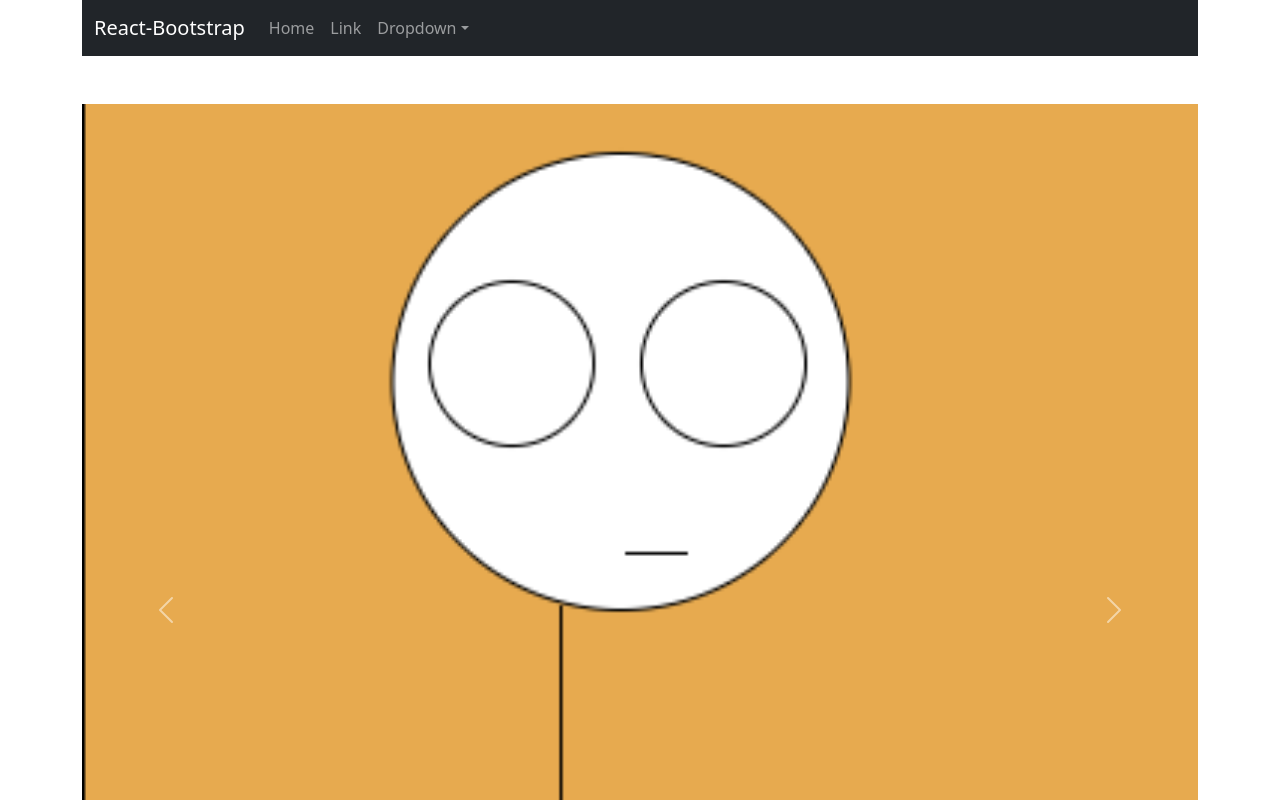
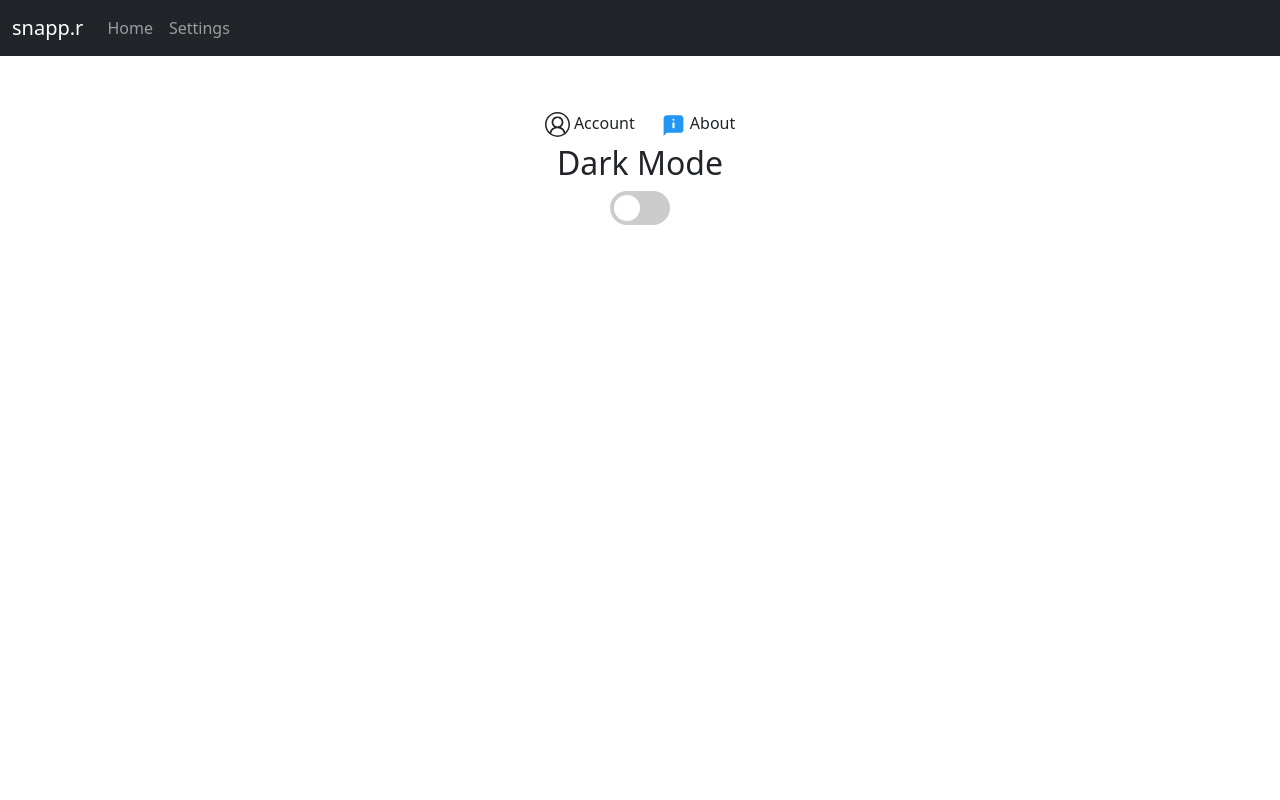
Before and after one commit to hongssam9/Project4_FrontEnd, a React (Create React App) app in the folder frontend/: page /Settings in a window 1280 px wide. Shown: the top 800 px of the page. Built offline with nearby package versions, Linux system fonts and the light colour scheme.

Commit message:
Added bunch of COmponents

```diff
--- a/frontend/package.json
+++ b/frontend/package.json
@@ -11,6 +11,7 @@
     "react-bootstrap": "^2.1.0",
     "react-dom": "^17.0.2",
     "react-icons": "^4.3.1",
+    "react-router-dom": "^5.3.0",
     "react-scripts": "5.0.0",
     "web-vitals": "^2.1.3"
   },
--- a/frontend/src/App.css
+++ b/frontend/src/App.css
@@ -37,3 +37,71 @@
     transform: rotate(360deg);
   }
 }
+
+
+/* The switch - the box around the slider */
+.switch {
+  position: relative;
+  display: inline-block;
+  width: 60px;
+  height: 34px;
+}
+
+/* Hide default HTML checkbox */
+.switch input {
+  opacity: 0;
+  width: 0;
+  height: 0;
+}
+
+/* The slider */
+.slider {
+  position: absolute;
+  cursor: pointer;
+  top: 0;
+  left: 0;
+  right: 0;
+  bottom: 0;
+  background-color: #ccc;
+  -webkit-transition: .4s;
+  transition: .4s;
+}
+
+.slider:before {
+  position: absolute;
+  content: "";
+  height: 26px;
+  width: 26px;
+  left: 4px;
+  bottom: 4px;
+  background-color: white;
+  -webkit-transition: .4s;
+  transition: .4s;
+}
+
+input:checked + .slider {
+  background-color: #2196F3;
+}
+
+input:focus + .slider {
+  box-shadow: 0 0 1px #2196F3;
+}
+
+input:checked + .slider:before {
+  -webkit-transform: translateX(26px);
+  -ms-transform: translateX(26px);
+  transform: translateX(26px);
+}
+
+/* Rounded sliders */
+.slider.round {
+  border-radius: 34px;
+}
+
+.slider.round:before {
+  border-radius: 50%;
+}
+
+/* .navbar-div {
+  margin-top: 1rem;
+} */
--- a/frontend/src/App.js
+++ b/frontend/src/App.js
@@ -1,16 +1,39 @@
 import './App.css';
-import { Button, Container } from 'react-bootstrap';
+import {Route, Link} from "react-router-dom";
+import { Button, Container, Navbar, Nav } from 'react-bootstrap';
 import Login from "./components/Login.jsx";
 import Main from "./components/Main.jsx";
 import Splash from "./components/Splash.jsx";
+import Settings from "./components/Settings.jsx";
+import Signup from "./components/Signup.jsx";
+import Userprof from "./components/Splash.jsx";
+import Imagefeed from "./components/Imagefeed.jsx";
+
+
 
 function App() {
   return (
     <div className="App">
+        <Navbar bg="dark" variant="dark" expand="lg" sticky="top" className = "mb-5">
+        <Container fluid>
+          {/* move the logo to center later using CSS */}
+          <Navbar.Brand className="navbar-logo" href="/">
+            snapp.r
+          </Navbar.Brand>
+          <Navbar.Toggle aria-controls="basic-navbar-nav" />
+          <Navbar.Collapse id="basic-navbar-nav">
+            <Nav className="me-auto">
+              <Nav.Link href="/">Home</Nav.Link>
+              <Nav.Link href="/Settings">Settings</Nav.Link>
+            </Nav>
+          </Navbar.Collapse>
+        </Container>
+      </Navbar>
       <Container >
-        {/* <Login /> */}
-        <Main />
-        {/* <Splash /> */}
+        <Route exact path = "/" component = {Main} />
+        <Route exact path = "/Login" component = {Login} />
+        <Route exact path = "/Splash" component = {Splash} />
+        <Route exact path ="/Settings" component = {Settings} />
       </Container>
     </div>
   );
--- /dev/null
+++ b/frontend/src/components/Account.jsx
@@ -0,0 +1,11 @@
+import React from 'react';
+
+function Account(props) {
+    return (
+        <div>
+            Account
+        </div>
+    );
+}
+
+export default Account;
--- /dev/null
+++ b/frontend/src/components/Imagefeed.jsx
@@ -0,0 +1,11 @@
+import React from 'react';
+
+function Imagefeed(props) {
+    return (
+        <div>
+            Imgge Feeed
+        </div>
+    );
+}
+
+export default Imagefeed;
--- a/frontend/src/components/Main.jsx
+++ b/frontend/src/components/Main.jsx
@@ -8,37 +8,11 @@ import { BsFillSuitHeartFill } from "react-icons/bs";
 import { AiOutlinePlus } from "react-icons/ai";
 import { BiCommentAdd } from "react-icons/bi";
 
+
 const Main = () => {
   return (
     <div>
-      <Navbar bg="dark" variant="dark" expand="lg" sticky="top" className = "mb-5">
-        <Container fluid>
-          {/* move the logo to center later using CSS */}
-          <Navbar.Brand className="navbar-logo" href="#home">
-            React-Bootstrap
-          </Navbar.Brand>
-          <Navbar.Toggle aria-controls="basic-navbar-nav" />
-          <Navbar.Collapse id="basic-navbar-nav">
-            <Nav className="me-auto">
-              <Nav.Link href="#home">Home</Nav.Link>
-              <Nav.Link href="#link">Link</Nav.Link>
-              <NavDropdown title="Dropdown" id="basic-nav-dropdown">
-                <NavDropdown.Item href="#action/3.1">Action</NavDropdown.Item>
-                <NavDropdown.Item href="#action/3.2">
-                  Another action
-                </NavDropdown.Item>
-                <NavDropdown.Item href="#action/3.3">
-                  Something
-                </NavDropdown.Item>
-                <NavDropdown.Divider />
-                <NavDropdown.Item href="#action/3.4">
-                  Separated link
-                </NavDropdown.Item>
-              </NavDropdown>
-            </Nav>
-          </Navbar.Collapse>
-        </Container>
-      </Navbar>
+
       {/* ================================================================================================= */}
 
       <Carousel variant="light">
@@ -119,22 +93,23 @@ const Main = () => {
        */}
 
       {/* ================================================================================================= */}
+      <br/>
       <div className="btn-group" role="group" aria-label="Basic example">
         <div className="mx-5">
           {/* Like button */}
-          <Button variant="outline-*" type="button" value="Input" disabled>
+          <Button variant="outline-*" type="button" value="Input" onClick = {() => console.log("like")}>
             <BsFillSuitHeartFill size={25} />
           </Button>
         </div>
         <div>
           {/* Add Image button */}
-          <Button variant="outline-*" type="button" value="Input" disabled>
+          <Button variant="outline-*" type="button" value="Input" onClick = {() => console.log("post")}>
             <AiOutlinePlus size={25} />
           </Button>
         </div>
         <div className="mx-5">
           {/* Commetn Button */}
-          <Button variant="outline-*" type="button" value="Input" disabled>
+          <Button variant="outline-*" type="button" value="Input"  onClick = {() => console.log("comment")}>
             <BiCommentAdd size={25} />
           </Button>
         </div>
--- /dev/null
+++ b/frontend/src/components/Settings.jsx
@@ -0,0 +1,38 @@
+import React from "react";
+import { Link, Route } from "react-router-dom";
+import { FcAbout } from "react-icons/fc";
+import { VscAccount } from "react-icons/vsc";
+import { Button, Container} from 'react-bootstrap';
+import Account from "./Account"
+
+const Settings = () => {
+  return (
+    <div className='navbar-div'>
+      <Button variant='outline-*' href="/Account" component ={Account}>
+        <VscAccount size={25} /> Account
+      </Button>
+      {/* Will take to account settings */}
+     <Button variant='outline-*'>
+        <FcAbout size={25} /> About
+      </Button>
+      {/* Will go to about page with info on the devs and copyright*/}
+      <h2>Dark Mode</h2>
+      <label class="switch">
+        <input type="checkbox" />
+        <span className="slider round"></span>
+      </label>
+    </div>
+  );
+};
+
+export default Settings;
+
+/*
+
+Account
+About
+
+Extended MVP
+Search
+Messages
+Dark/Light Mode */
--- /dev/null
+++ b/frontend/src/components/Signup.jsx
@@ -0,0 +1,11 @@
+import React from 'react';
+
+const Signup = () => {
+    return (
+        <div>
+           sign up
+        </div>
+    );
+};
+
+export default Signup;
--- a/frontend/src/components/Splash.jsx
+++ b/frontend/src/components/Splash.jsx
@@ -24,3 +24,4 @@ export default Splash;
 // Logo/Name
 // Login
 // Sign up
+// Needs background color/design
--- a/frontend/src/index.js
+++ b/frontend/src/index.js
@@ -4,11 +4,12 @@ import './index.css';
 import App from './App';
 import reportWebVitals from './reportWebVitals';
 import 'bootstrap/dist/css/bootstrap.min.css';
+import { BrowserRouter as Router } from "react-router-dom";
 
 ReactDOM.render(
-  <React.StrictMode>
+  <Router>
     <App />
-  </React.StrictMode>,
+  </Router>,
   document.getElementById('root')
 );
 
```
Also changed, not shown: frontend/src/components/Activity.jsx (added, +11 -0 lines), frontend/src/components/Userprof.jsx (added, +11 -0 lines), 1 other file (tests, documents, lock files or other folders).
